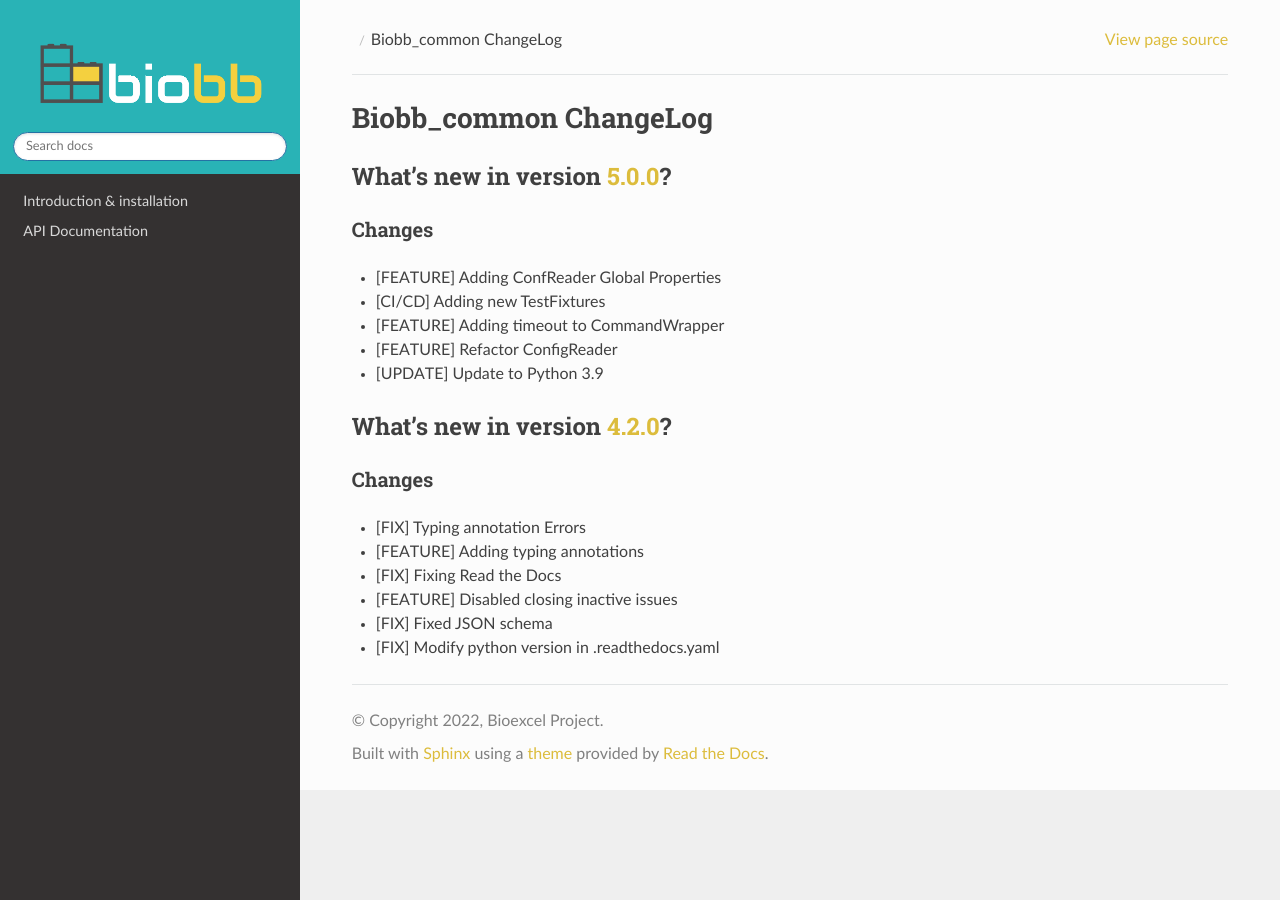
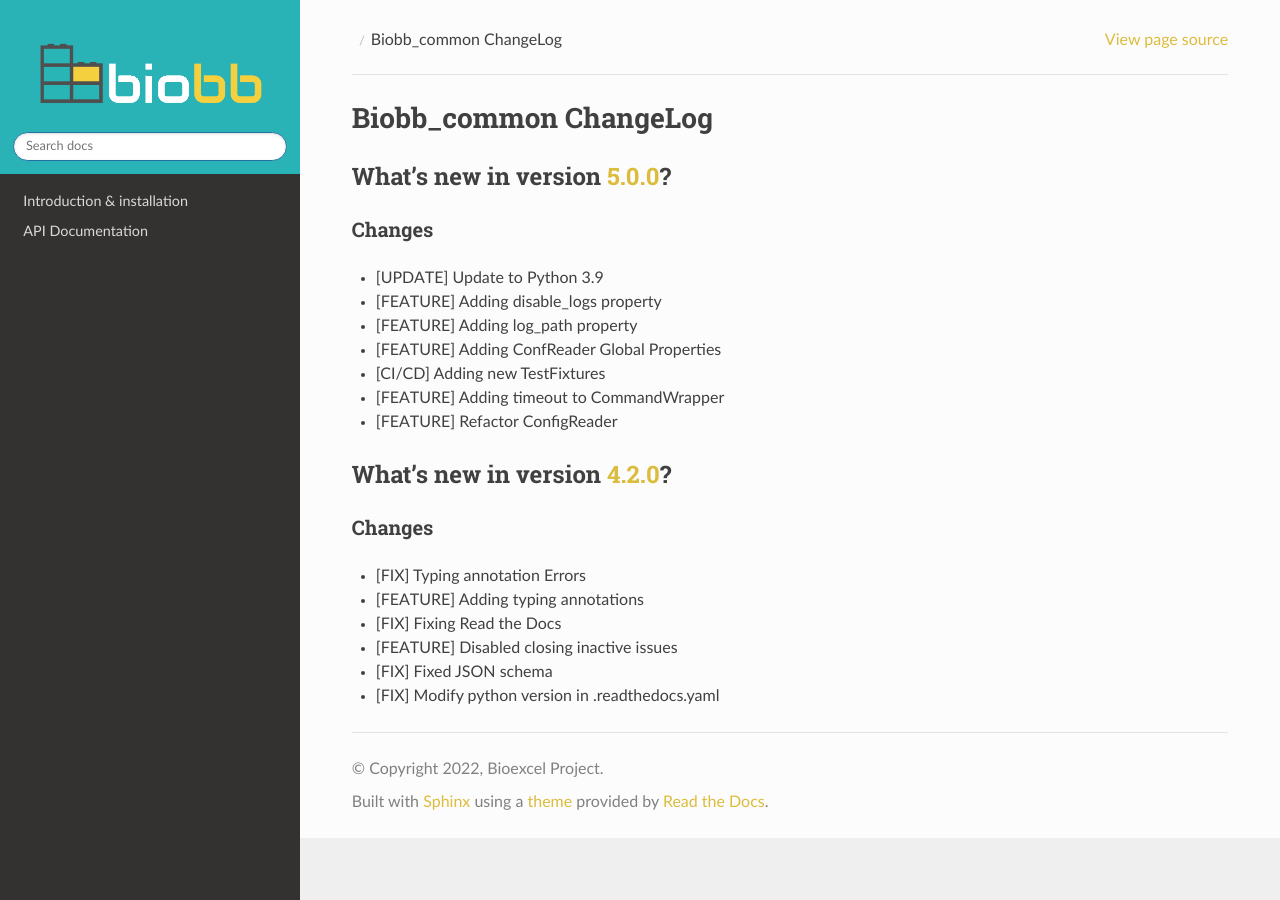
Before and after one commit to bioexcel/biobb_common, a Sphinx documentation site: the page built from biobb_common/docs/source/change_log.md, in a window 1280 px wide. Built offline with Sphinx 7.4.7 and the Read the Docs theme 3.1.0, drawn with Linux system fonts in a browser that asks for light colours.

Commit message:
Update change log

```diff
--- a/biobb_common/docs/source/change_log.md
+++ b/biobb_common/docs/source/change_log.md
@@ -3,11 +3,13 @@
 ## What's new in version [5.0.0](https://github.com/bioexcel/biobb_common/releases/tag/v5.0.0)?
 
 ### Changes
+* [UPDATE] Update to Python 3.9
+* [FEATURE] Adding disable_logs property
+* [FEATURE] Adding log_path property
 * [FEATURE] Adding ConfReader Global Properties
 * [CI/CD] Adding new TestFixtures
 * [FEATURE] Adding timeout to CommandWrapper
 * [FEATURE] Refactor ConfigReader
-* [UPDATE] Update to Python 3.9
 
 
 ## What's new in version [4.2.0](https://github.com/bioexcel/biobb_common/releases/tag/v4.2.0)?
```
